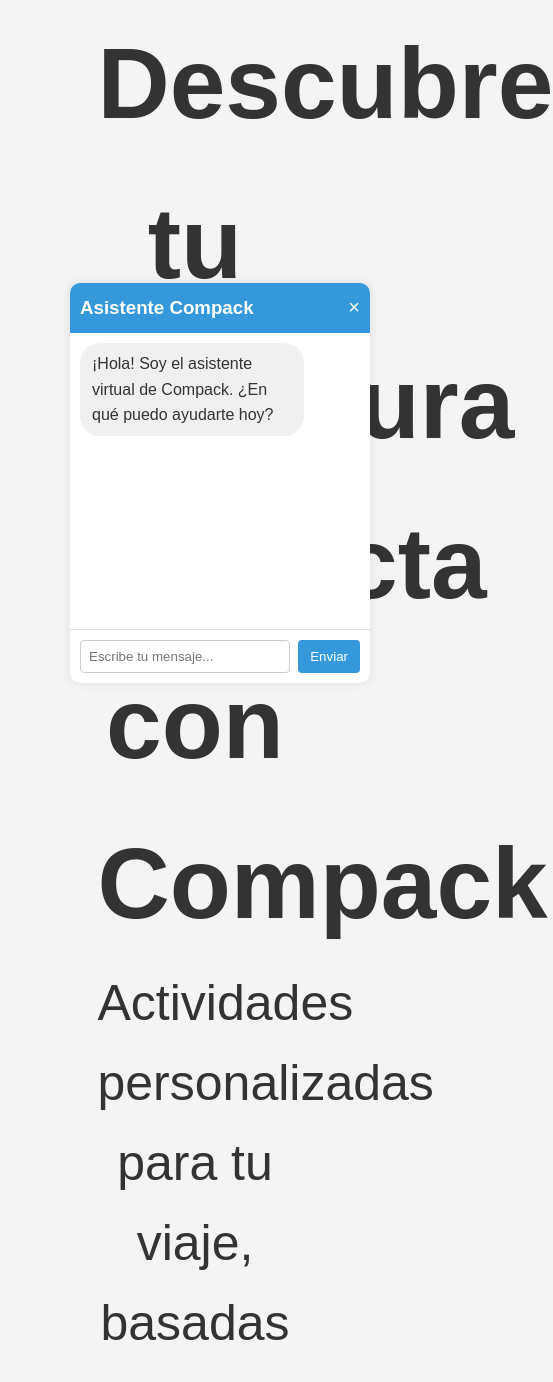
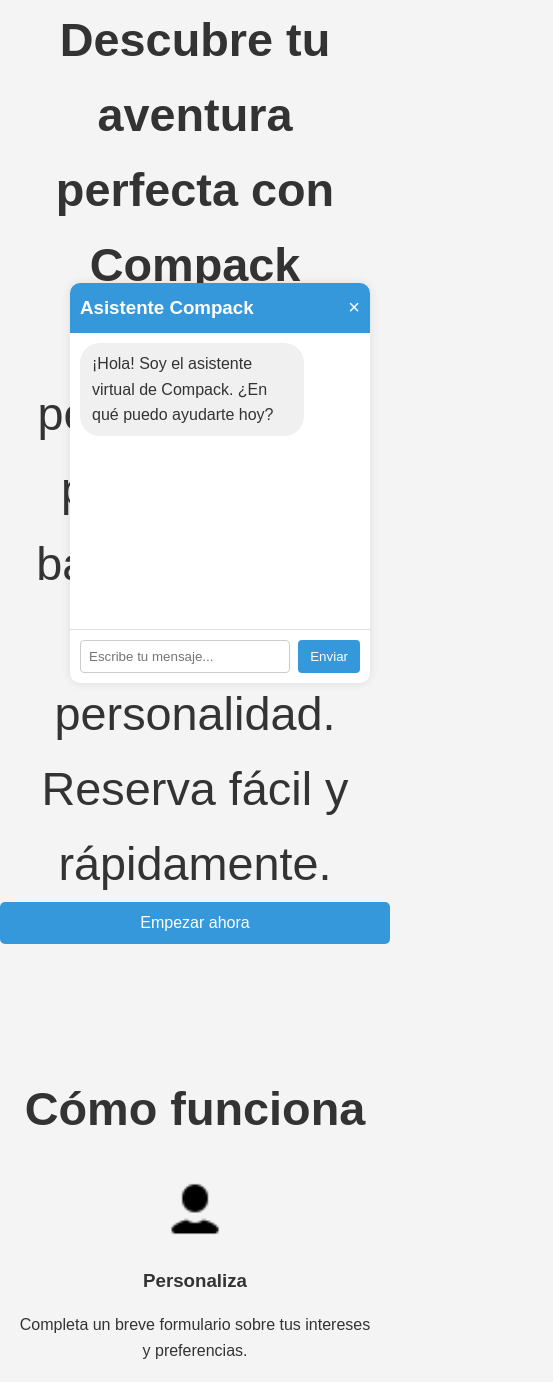
Before and after one commit to Ekon16/webHackathon, a plain HTML site: page index.html in a window 390 px wide. Shown: the part 141-1523 px from the top of the page, 553 px wide, since content can reach past the window. Drawn offline with Linux system fonts and the light colour scheme.

Commit message:
Update styles.css

```diff
--- a/styles.css
+++ b/styles.css
@@ -5,28 +5,27 @@
     --background-color: #f4f4f4;
 }
 
-
-#slogan{
-    font-size: 100px;
-    width: 50%; /* O el tamaño que prefieras */
-    margin: 0 auto;
-    text-align: center;
-
-}
-
-h2{
-    font-size: 70px;
-    width: 50%; /* O el tamaño que prefieras */
+#slogan {
+    font-size: 10vw; /* Escala con el ancho de la ventana */
+    width: 100%;
     margin: 0 auto;
     text-align: center;
 }
 
-#subslogan{
-    font-size: 50px;
-    width: 50%; /* O el tamaño que prefieras */
+h2 {
+    font-size: 7vw;
+    width: 100%;
     margin: 0 auto;
     text-align: center;
 }
+
+#subslogan {
+    font-size: 5vw;
+    width: 100%;
+    margin: 0 auto;
+    text-align: center;
+}
+
 * {
     box-sizing: border-box;
     margin: 0;
@@ -142,14 +141,14 @@ h1, h2, h3 {
     margin-bottom: 1.5rem;
 }
 
-.hero{
+.hero {
     display: flex;
-    justify-content: center;  /* Centra horizontalmente */
-    align-items: center;      /* Centra verticalmente */
+    justify-content: center;
+    align-items: center;
     height: 100vh;
 }
 
-#start-btn{
+#start-btn {
     display: block;
     margin: 0 auto;
 }
@@ -246,15 +245,6 @@ footer nav a {
     text-decoration: none;
 }
 
-@media (max-width: 768px) {
-    nav ul {
-        display: none;
-    }
-
-    .steps, .benefits {
-        grid-template-columns: 1fr;
-    }
-}
 .chatbot-widget {
     position: fixed;
     bottom: 20px;
@@ -345,3 +335,36 @@ footer nav a {
 .chatbot-form button:hover {
     background-color: #2980b9;
 }
+
+@media (max-width: 768px) {
+    nav ul {
+        display: none;
+    }
+
+    .steps, .benefits {
+        grid-template-columns: 1fr;
+    }
+
+    #slogan, h2, #subslogan {
+        font-size: 8vw;
+        width: 100%;
+    }
+
+    .cta-button {
+        width: 100%;
+    }
+
+    .hero {
+        flex-direction: column;
+    }
+}
+
+@media (max-width: 480px) {
+    #slogan, h2, #subslogan {
+        font-size: 12vw;
+    }
+
+    .steps, .benefits {
+        grid-template-columns: 1fr;
+    }
+}
```
